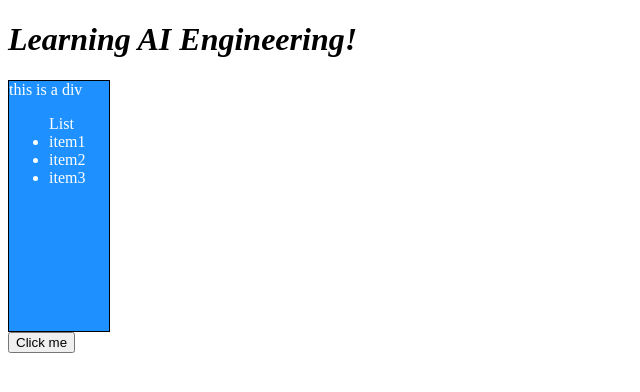
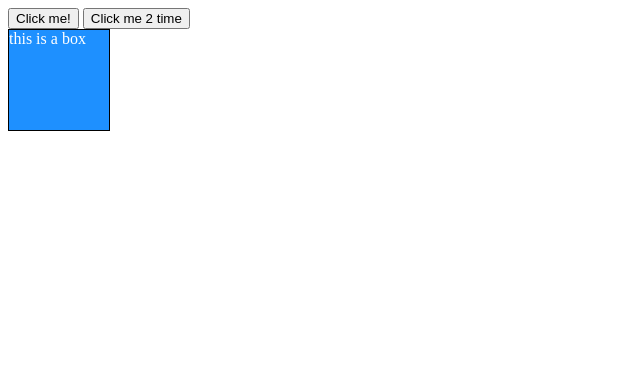
Before and after one commit to farhankhan0000/JavaScript-Learning, a plain HTML site: page DOM/index.html in a window 1280 px wide. Shown: the whole page, without its empty margins (0-640 px from the left). Drawn offline with Linux system fonts and the light colour scheme.

Commit message:
learned attributes handling in the elements and learned onclick

```diff
--- a/DOM/index.html
+++ b/DOM/index.html
@@ -1,4 +1,4 @@
-<!doctype html>
+<!-- <!doctype html>
 <html lang="en">
   <head>
     <meta charset="UTF-8" />
@@ -18,4 +18,22 @@
     <p class="para">this is a paragraph</p>
     <script src="script.js"></script>
   </body>
+</html> -->
+
+<!DOCTYPE html>
+<html lang="en">
+<head>
+  <meta charset="UTF-8">
+  <meta name="viewport" content="width=device-width, initial-scale=1.0">
+  <title>Document</title>
+  <link rel="stylesheet" href="style.css" />
+</head>
+<body>
+  <button id="btn1">Click me!</button>
+  <button ondblclick="console.log('button was clicked 2 times');">Click me 2 time</button>
+  <div onmouseover="console.log('you are inside div');">
+    this is a box
+  </div>
+  <script src="script.js"></script>
+</body>
 </html>
--- a/DOM/script.js
+++ b/DOM/script.js
@@ -32,16 +32,25 @@
 
 // div.innerText = "Hello";
 
-let newBtn = document.createElement("button");
-newBtn.innerText = "Click me";
-console.dir(newBtn);
+// let newBtn = document.createElement("button");
+// newBtn.innerText = "Click me";
+// console.dir(newBtn);
 
-let para = document.querySelector("p");
-para.after(newBtn);
+// let para = document.querySelector("p");
+// para.after(newBtn);
 
 
-let newHeading = document.createElement("h1");
-newHeading.innerHTML = "<i>Learning AI Engineering!</i>";
-document.querySelector("body").prepend(newHeading);
+// let newHeading = document.createElement("h1");
+// newHeading.innerHTML = "<i>Learning AI Engineering!</i>";
+// document.querySelector("body").prepend(newHeading);
 
-para.remove();
+// para.remove();
+
+let btn1 = document.querySelector("#btn1");
+
+btn1.onclick = () => {
+    console.log("btn1 was clicked");
+    let a = 25;
+    a++;
+    console.log(a);//26
+}
--- a/DOM/style.css
+++ b/DOM/style.css
@@ -13,7 +13,7 @@ button{
     background-color: blue;
     color: white;
 } */
-
+/*
 #box{
     height: 250px;
     width: 100px;
@@ -22,4 +22,14 @@ button{
     border: solid;
     border-width: 1px;
     border-color: black;
+} */
+
+div{
+    height: 100px;
+    width: 100px;
+    background-color: dodgerblue;
+    color: white;
+    border: 1px solid black;
+
+
 }
```
